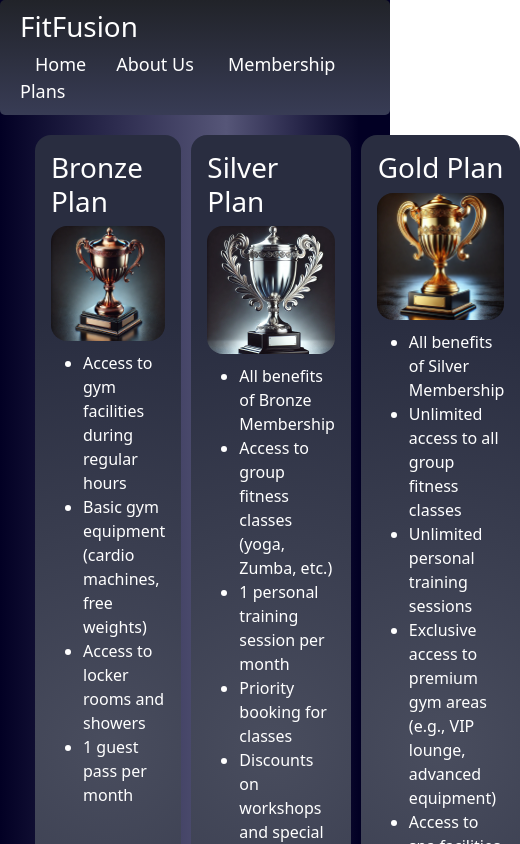
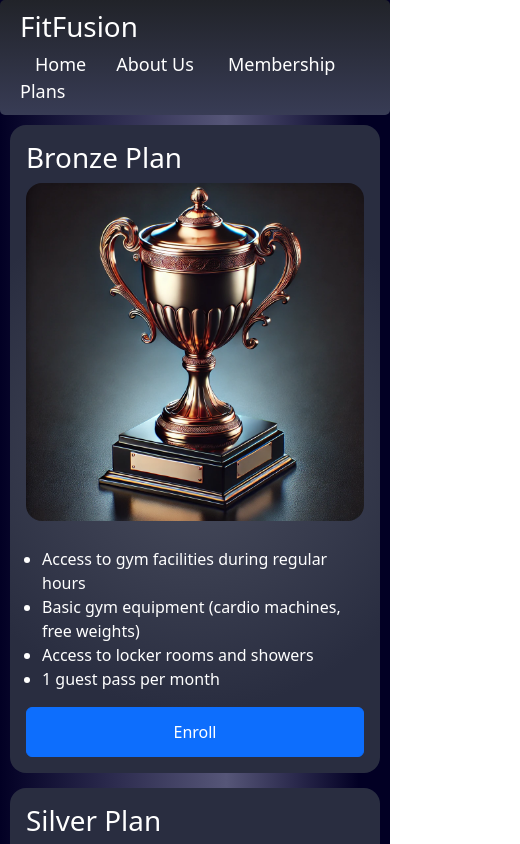
Before and after one commit to cushonz/fusion-fit, a React (Create React App) app: page /plans in a window 390 px wide. Shown: the top 844 px of the page, 520 px wide, since content can reach past the window. Built offline with nearby package versions, Linux system fonts and the light colour scheme.

Commit message:
Mobile support on plan screen

```diff
--- a/src/plans.css
+++ b/src/plans.css
@@ -1,66 +1,78 @@
-
-
+/* Main container with better grid for mobile responsiveness */
 .main-container {
   display: grid;
-  grid-template-columns: 0.25fr repeat(5, 1fr) 0.25fr; /* Creates side margins and main columns */
-  grid-template-rows: 0.25fr repeat(5, 1fr) 0.25fr; /* Uniform row sizes */
-  gap: 10px; /* Spacing between grid items */
-  height: 100vh; /* Fills viewport height */
-  color: white; /* Text color */
+  grid-template-columns: 1fr; /* One column for smaller screens */
+  gap: 10px;
+  color: white;
+  height: 100vh; /* Ensure full viewport height */
+  padding: 10px; /* Add padding to avoid touching edges */
+  box-sizing: border-box; /* Include padding in height calculation */
 }
 
 .plans-container {
-  grid-column: 2 / 7; /* Spans columns 3, 4, and 5 */
-  grid-row: 1 / 7; /* Spans rows 1 to 6 */
-  display: grid; /* Allows for internal grid layout */
-  grid-template-columns: 1fr 1fr 1fr; /* Three equal columns internally */
-  grid-template-rows: 1fr; /* Two rows, second row smaller */
-  border-radius: 1rem; /* Rounded corners */
-  margin: 10px 0; /* Vertical spacing */
-
-  width: 100%; /* Ensure full width of grid cell */
-  gap: 10px;
-  padding: 10px;
+  grid-column: 1; /* Full width on smaller screens */
+  display: grid;
+  grid-template-columns: 1fr; /* Single column on mobile */
+  gap: 15px; /* Increase gap between plans for better spacing */
 }
 
 .plan {
   display: flex;
-  flex-direction: column; /* Stack children vertically */
+  flex-direction: column;
   background: rgb(73,77,94);
   background: radial-gradient(circle, rgba(73,77,94,1) 0%, rgba(41,45,64,1) 70%);
   padding: 1rem;
-  justify-content: flex-start; /* Align items at the top initially */
-  align-items: center;
   border-radius: 1rem;
-  height: 100%; /* Ensure plans have equal height */
-  transition: transform 0.3s ease, box-shadow 0.3s ease; /* Smooth animation */
-  opacity: 0; /* Hidden initially */
+  height: 100%; /* Ensure the plan takes full height */
+  transition: transform 0.3s ease, box-shadow 0.3s ease;
+  opacity: 0;
   animation: fallIn 0.5s ease-out forwards;
-}
-
-.plan ul{
-  margin-top: 10px;
+  width: 100%; /* Ensure the plan takes full width */
+  display: flex;
+  flex-direction: column;
+  justify-content: flex-start; /* Align items at the top */
+  box-sizing: border-box; /* Prevent overflow issues */
 }
 
 .plan img {
-  width: 100%; /* Makes the image fill the available width */
-  height: auto; /* Maintains the aspect ratio */
-  object-fit: contain; /* Ensures the image stays inside the container without stretching */
-  border-radius: 1rem; /* Optional: makes the image corners rounded */
+  width: 100%; /* Full width of the container */
+  height: auto;
+  object-fit: contain;
+  border-radius: 1rem;
+  margin-bottom: 1rem; /* Space between the image and list */
 }
 
-.button-box {
-  margin-top: auto; /* Pushes the button-box to the bottom */
-  width: 100%; /* Ensures the button-box stretches across the parent container */
-  display: flex;
-  justify-content: center;
+.plan ul {
+  margin-top: 10px;
+  padding-left: 1rem; /* Ensure text doesn't touch the left edge */
+  flex-grow: 1; /* Push button to the bottom */
 }
 
 .button-box Button {
-  width: 100%; /* Makes the Button fill the width of the button-box */
-  text-align: center; /* Centers the text inside the button */
+  width: 100%;
+  padding: 12px; /* Bigger button for better touch */
+  margin-top: auto; /* Push button to the bottom */
+  box-sizing: border-box; /* Prevent overflow issues */
 }
 
+/* Responsive layout for large screens and tablets */
+@media (min-width: 768px) {
+  .main-container {
+    grid-template-columns: 1fr 3fr 1fr; /* Side margins with content in the center */
+  }
+
+  .plans-container {
+    grid-column: 2 / 3; /* Centralize plans container */
+    grid-template-columns: 1fr 1fr 1fr; /* Three equal columns for large screens */
+  }
+
+  .plan {
+    /* Remove unnecessary height or max-height restrictions */
+    height: auto; /* Allow plans to adjust to content on desktop */
+  }
+}
+
+/* Animation */
 @keyframes fallIn {
   0% {
     transform: translateY(-100%);
```
